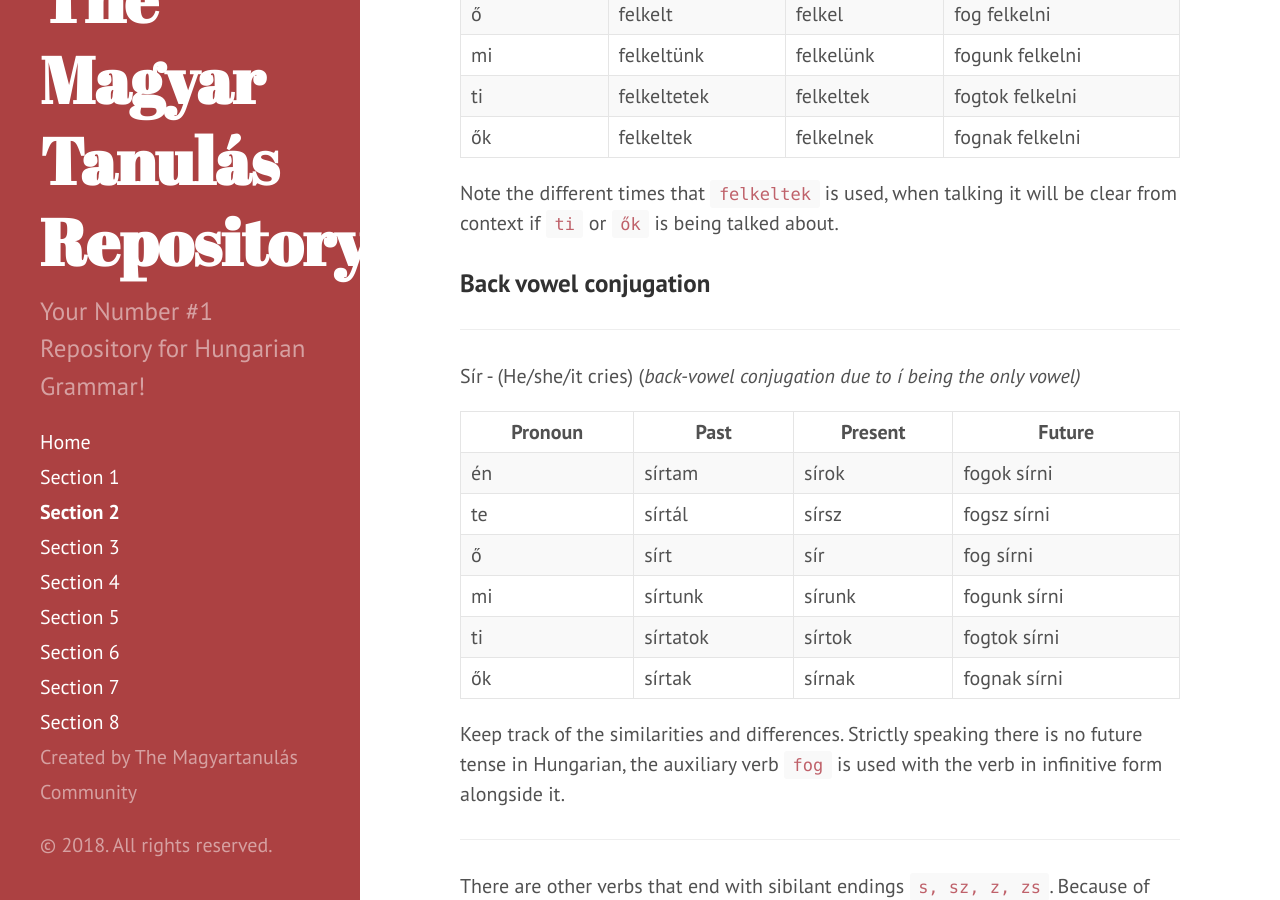
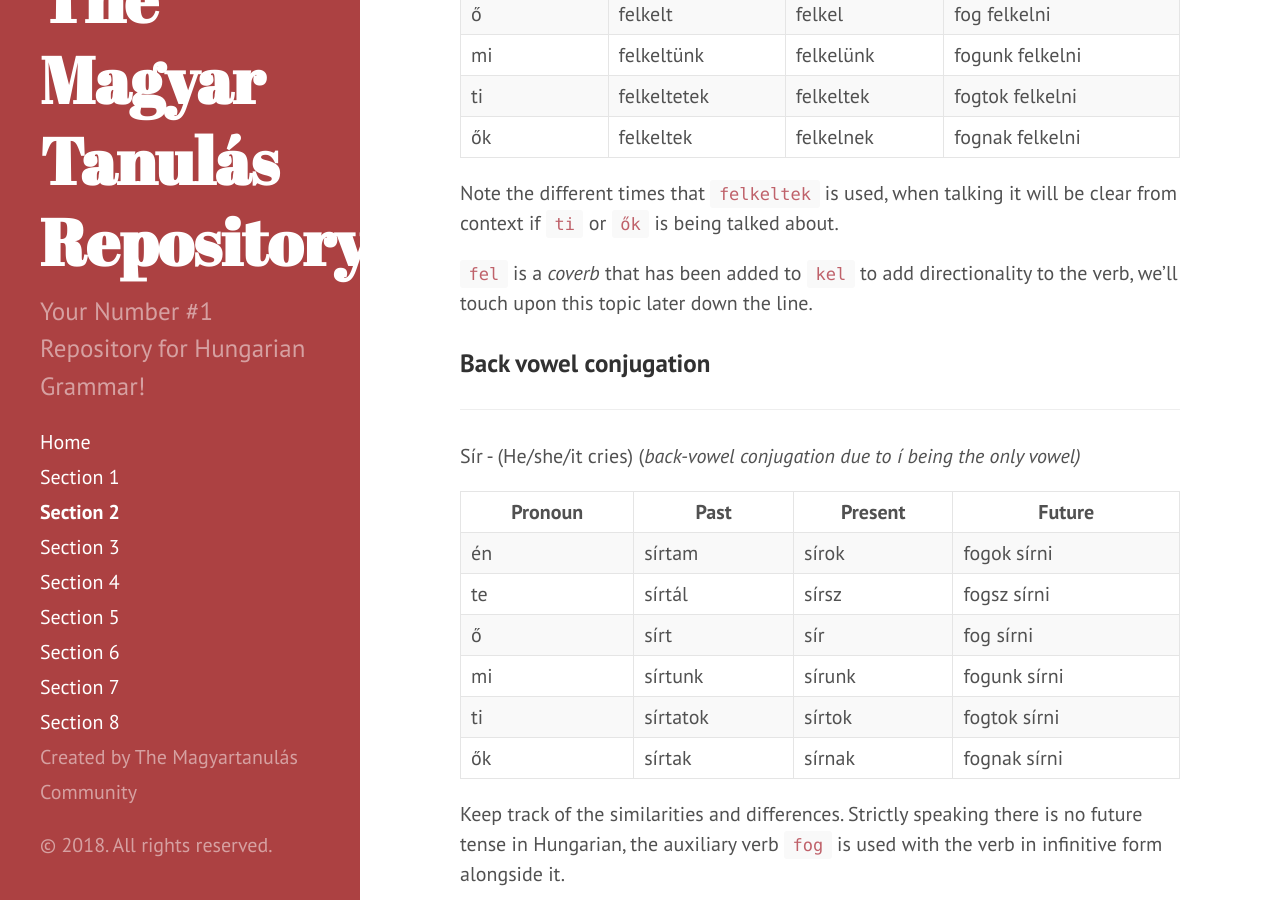
Before and after one commit to Magyartanulas/magyartanulas.github.io, a Jekyll site: the page built from Section2.md, in a window 1280 px wide and 900 px high, scrolled down 4870 px. Built offline with Jekyll 4.4.1, drawn with Linux system fonts in a browser that asks for light colours; Markdown is read by kramdown in place of the engine named in the settings.

Commit message:
Update Section2.md

```diff
--- a/Section2.md
+++ b/Section2.md
@@ -132,6 +132,8 @@ Felkel - (He/she/it rises or gets up) *Front-vowel (type 2)*
 
 Note the different times that `felkeltek` is used, when talking it will be clear from context if `ti` or `ők` is being talked about.
 
+`fel` is a *coverb* that has been added to `kel` to add directionality to the verb, we'll touch upon this topic later down the line.
+
 ### Back vowel conjugation
 ---
 
```
